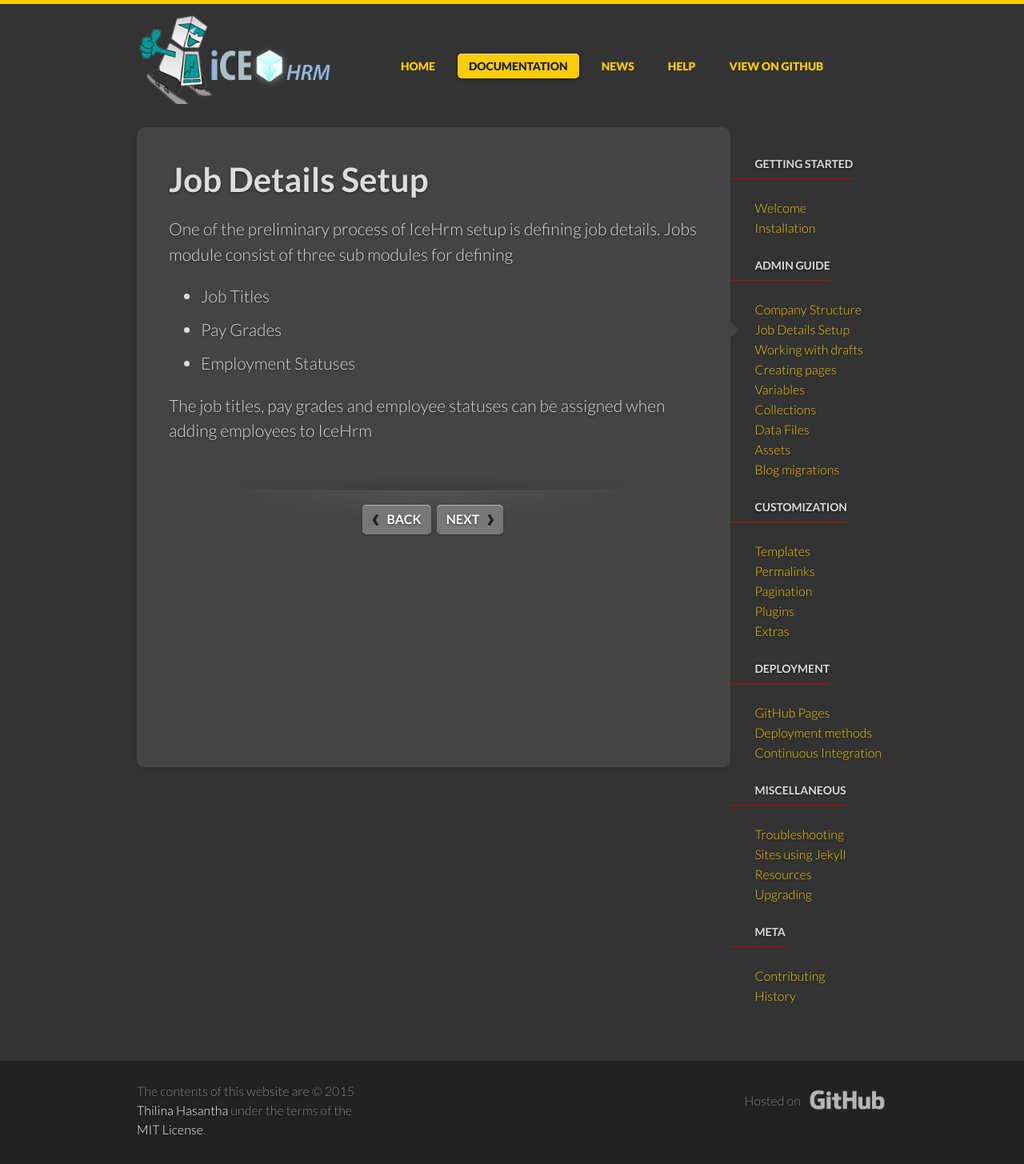
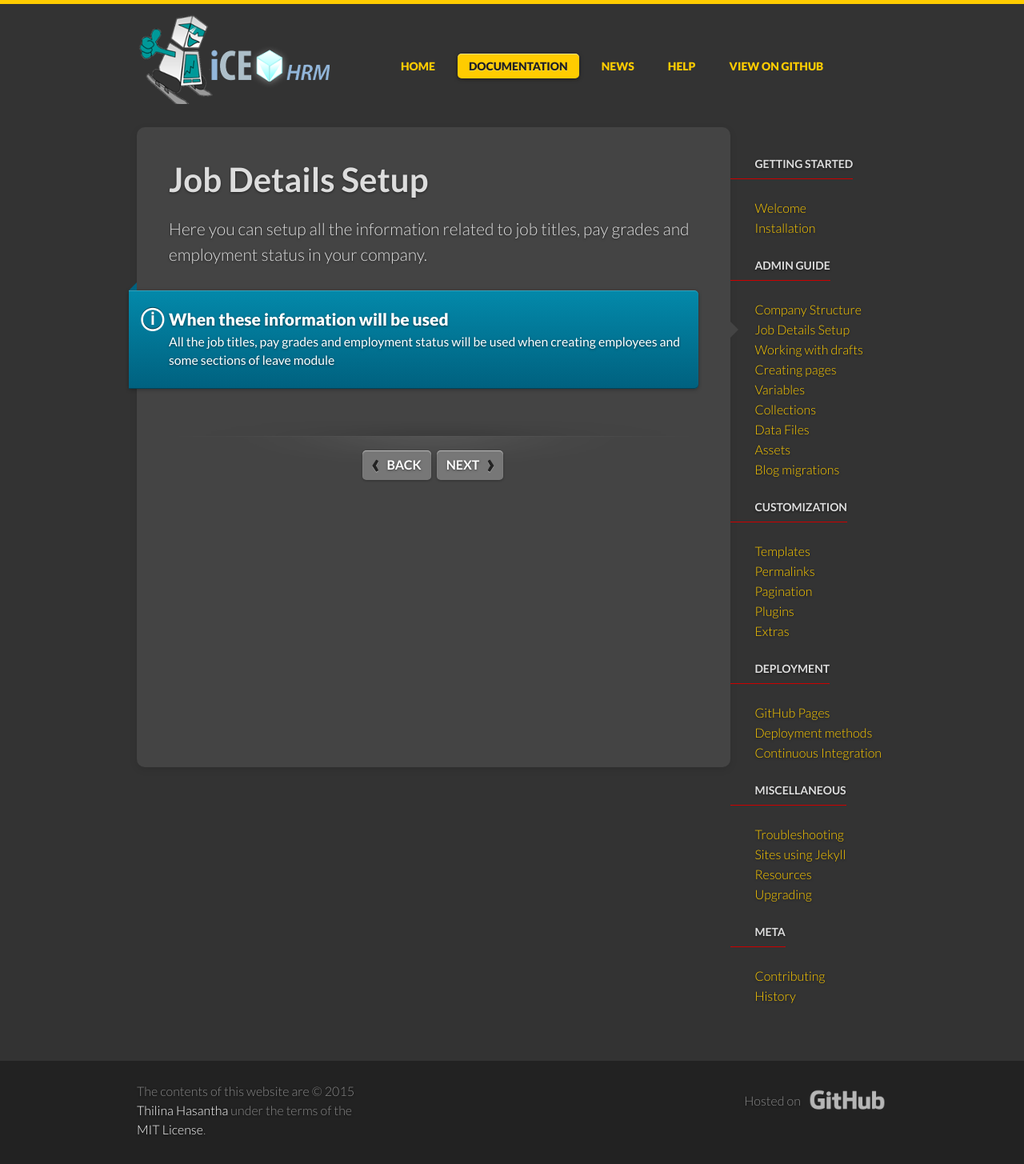
Before and after one commit to icehrm/icehrm.github.io, a Jekyll site: the page built from _docs/jobdetails.md, in a window 1280 px wide. Shown: the whole page at 80% size. Built offline with Jekyll 4.4.1, drawn with Linux system fonts in a browser that asks for light colours.

Commit message:
more docs

```diff
--- a/_docs/jobdetails.md
+++ b/_docs/jobdetails.md
@@ -2,14 +2,12 @@
 layout: docs
 title: Job Details Setup
 prev_section: companystructure
-next_section: posts
+next_section: qualifications
 permalink: /docs/jobdetails/
 ---
-One of the preliminary process of IceHrm setup is defining job details. Jobs module consist of three
-sub modules for defining
+Here you can setup all the information related to job titles, pay grades and employment status in your company.
 
-- Job Titles
-- Pay Grades
-- Employment Statuses
-
-The job titles, pay grades and employee statuses can be assigned when adding employees to IceHrm
+<div class="note info">
+  <h5>When these information will be used</h5>
+  <p>All the job titles, pay grades and employment status will be used when creating employees and some sections of leave module</p>
+</div>
```
Also changed, not shown: _docs/installation.md (+3 -3 lines), _docs/qualifications.md (added, +14 -0 lines).
